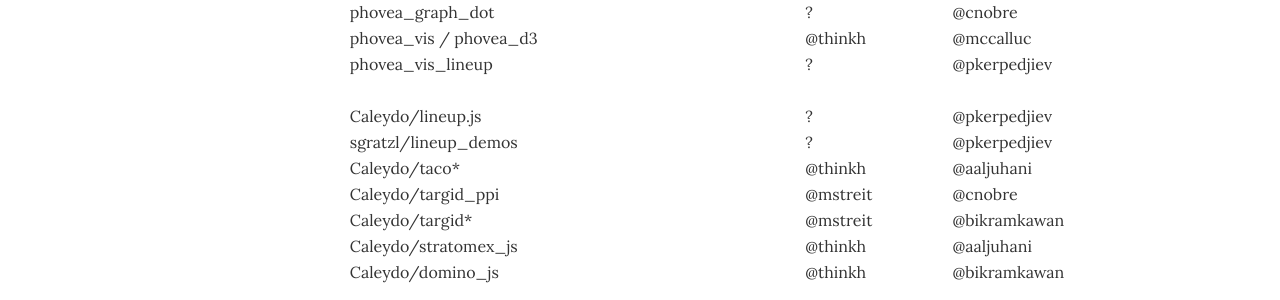
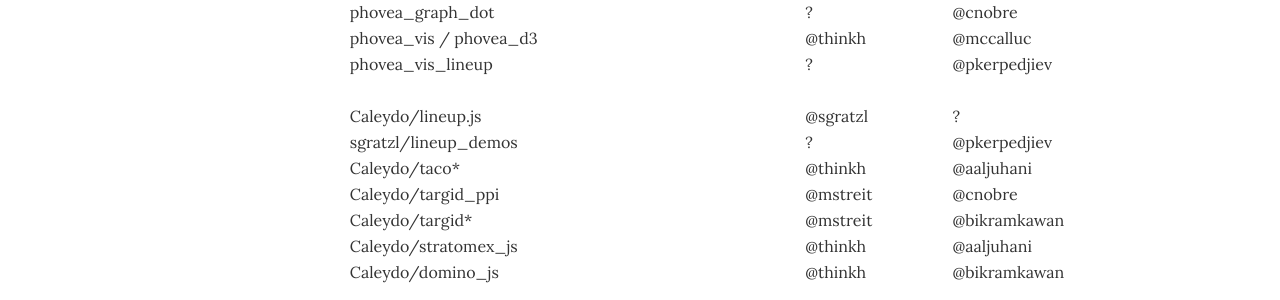
Before and after one commit to phovea/phovea.github.io, a Jekyll site: the page built from contributors/prereqs.md, in a window 1280 px wide and 900 px high, scrolled down 742 px. Shown: the part 154-454 px from the top of the window. Built offline with Jekyll 4.4.1, drawn with Linux system fonts in a browser that asks for light colours; nearby versions of some CDN libraries; some web fonts are replaced.

Commit message:
set lineup.js owner to myself (#40)

```diff
--- a/contributors/prereqs.md
+++ b/contributors/prereqs.md
@@ -42,7 +42,7 @@ each project should keep an eye on issues and PRs as they come in, but feel free
 | phovea_vis / phovea_d3       | @thinkh   | @mccalluc    |
 | phovea_vis_lineup            | ?   | @pkerpedjiev |
 |
-| Caleydo/lineup.js            | ?   | @pkerpedjiev |
+| Caleydo/lineup.js            | @sgratzl   | ? |
 | sgratzl/lineup_demos         | ?   | @pkerpedjiev |
 | Caleydo/taco*                | @thinkh   | @aaljuhani   |
 | Caleydo/targid_ppi           | @mstreit   | @cnobre      |
```
